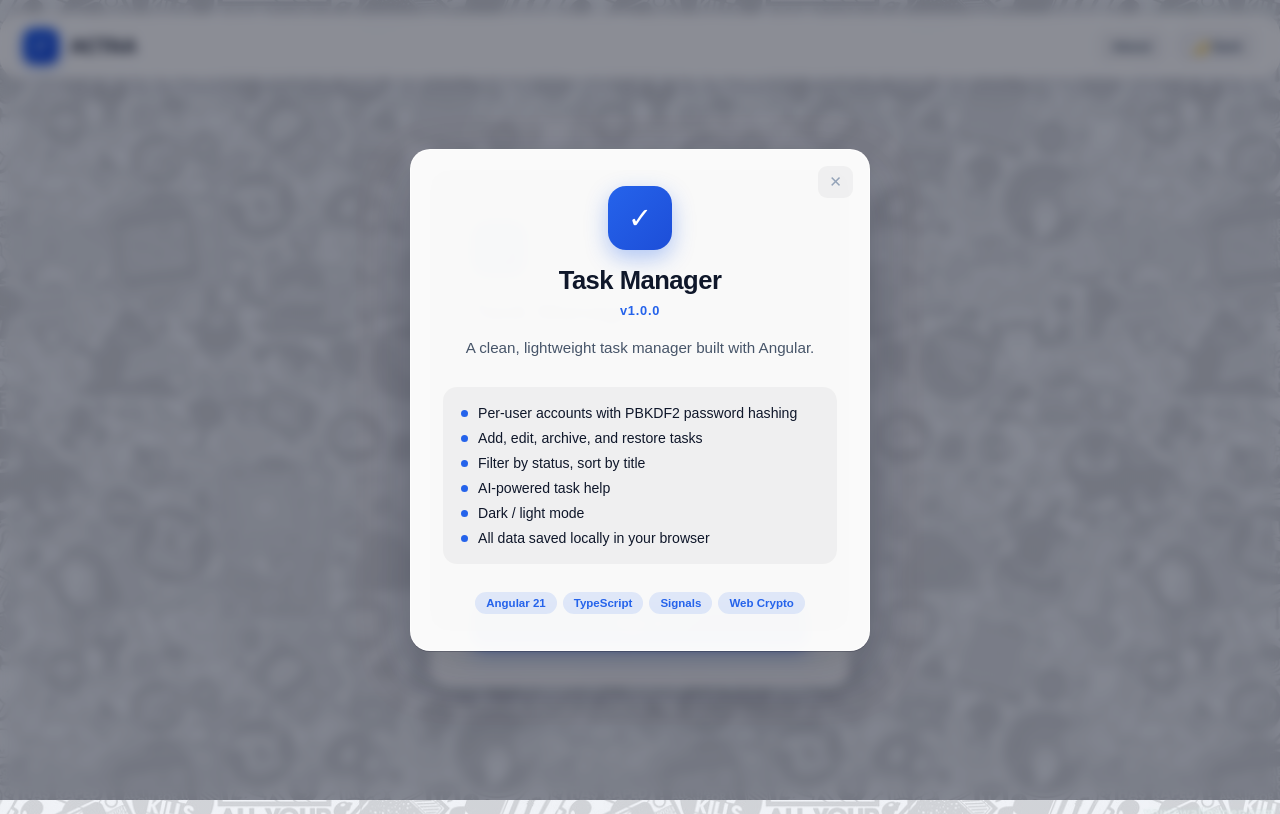
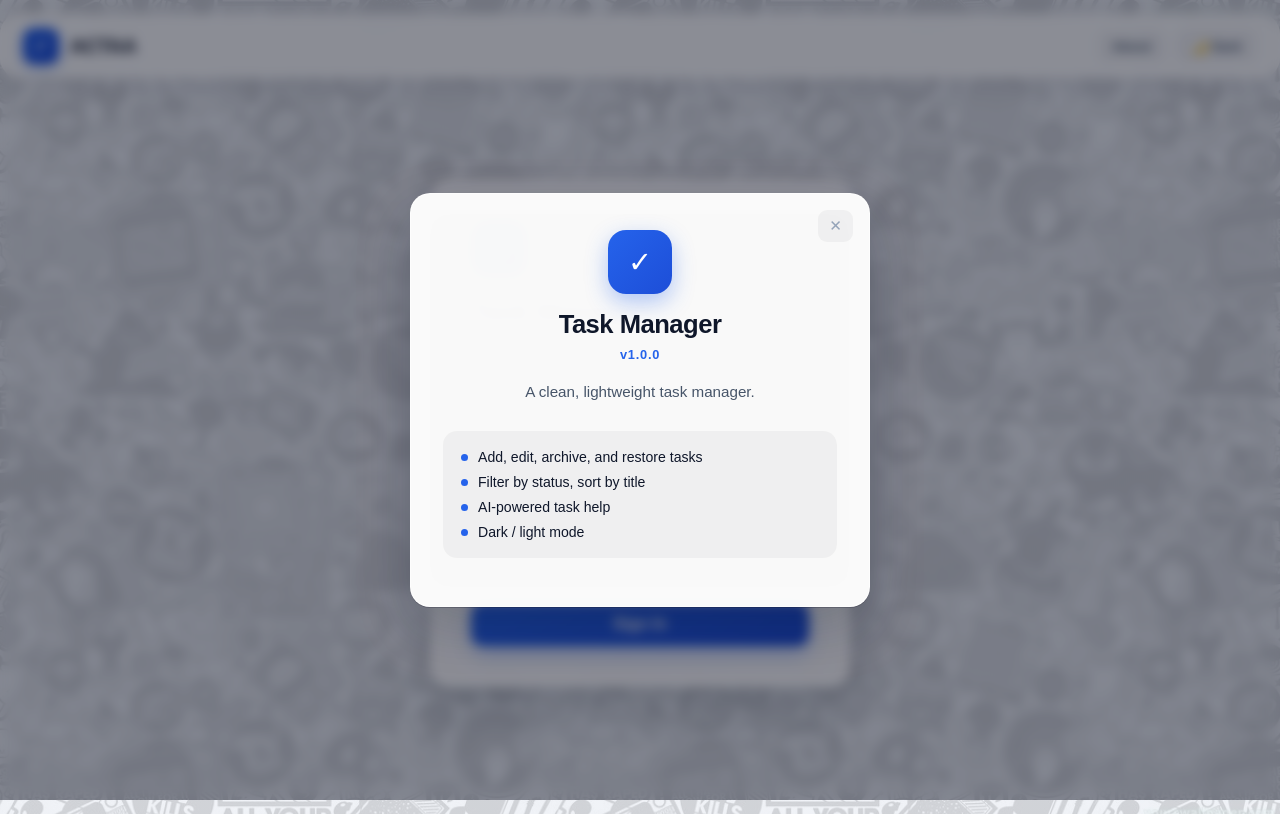
Before and after one commit to svsdlmao/My-First-App, an Angular app: page /tasks in a window 1280 px wide. Both pictures are taken after a click on the button "About". Built offline with nearby package versions, Linux system fonts and the light colour scheme.

Commit message:
Use Space Grotesk as the global app font

```diff
--- a/src/app/components/about/about.html
+++ b/src/app/components/about/about.html
@@ -7,22 +7,13 @@
       <h1>Task Manager</h1>
       <p class="version">v1.0.0</p>
 
-      <p class="tagline">A clean, lightweight task manager built with Angular.</p>
+      <p class="tagline">A clean, lightweight task manager.</p>
 
       <div class="features">
-        <div class="feature"><span class="dot"></span> Per-user accounts with PBKDF2 password hashing</div>
         <div class="feature"><span class="dot"></span> Add, edit, archive, and restore tasks</div>
         <div class="feature"><span class="dot"></span> Filter by status, sort by title</div>
         <div class="feature"><span class="dot"></span> AI-powered task help</div>
         <div class="feature"><span class="dot"></span> Dark / light mode</div>
-        <div class="feature"><span class="dot"></span> All data saved locally in your browser</div>
-      </div>
-
-      <div class="tech">
-        <span>Angular 21</span>
-        <span>TypeScript</span>
-        <span>Signals</span>
-        <span>Web Crypto</span>
       </div>
     </div>
   </div>
--- a/src/app/components/reports/reports.html
+++ b/src/app/components/reports/reports.html
@@ -24,7 +24,7 @@
     </section>
 
     <!-- Import -->
-    <section class="card">
+  <section class="card">
       <h2>📥 Import</h2>
       <p class="card-sub">Upload an XLSX or CSV file. Required column: <code>title</code>. Optional: <code>description</code>, <code>status</code>, <code>dueDate</code> (YYYY-MM-DD).</p>
 
--- a/src/app/components/task-list/task-list.html
+++ b/src/app/components/task-list/task-list.html
@@ -229,6 +229,7 @@
         <div class="help-footer">
           <button class="cancel" (click)="closeHelp()">Close</button>
           <button class="save" (click)="fetchHelp()">Retry</button>
+          <button class="download" (click)="downloadHelp()">Download</button>
         </div>
       }
     </div>
--- a/src/app/components/task-list/task-list.ts
+++ b/src/app/components/task-list/task-list.ts
@@ -36,7 +36,7 @@ export class TaskListComponent {
     // Pre-warm the API on app boot. Render free-tier servers sleep when idle,
     // so the 30-second cold start happens in the background instead of when
     // the user actually clicks Help.
-    fetch(this.API_URL, { method: 'OPTIONS' }).catch(() => {});
+    fetch(this.API_URL, { method: 'OPTIONS' }).catch(() => { });
 
     // Whenever the raw help HTML OR the theme changes, rebuild a themed document
     // and expose it as a Blob URL. We load the iframe from this URL instead of
@@ -102,9 +102,9 @@ export class TaskListComponent {
 
   // ── Sort / filter ──
   toggleSort() {
-    if (this.sortDir === null)       this.sortDir = 'asc';
+    if (this.sortDir === null) this.sortDir = 'asc';
     else if (this.sortDir === 'asc') this.sortDir = 'desc';
-    else                             this.sortDir = null;
+    else this.sortDir = null;
     this.resetPage();
   }
 
@@ -193,11 +193,11 @@ export class TaskListComponent {
   }
 
   // ── Help (signals so async updates trigger re-render in zoneless mode) ──
-  helpOpen        = signal(false);
-  helpLoading     = signal(false);
+  helpOpen = signal(false);
+  helpLoading = signal(false);
   helpRawResponse = signal('');                       // raw HTML from API
-  helpTaskTitle   = signal('');
-  helpUrl         = signal<SafeResourceUrl | null>(null); // Blob URL for the iframe
+  helpTaskTitle = signal('');
+  helpUrl = signal<SafeResourceUrl | null>(null); // Blob URL for the iframe
   private currentBlobUrl: string | null = null;
   private helpTaskId = 0;
   private helpTaskDesc = '';
@@ -250,21 +250,39 @@ export class TaskListComponent {
     }
   }
 
+  async downloadHelp() {
+
+    const rawData = this.helpRawResponse();
+
+    // 3. Convert the data into a downloadable file blob
+    const blob = new Blob([rawData], { type: 'text/html;charset=utf-8' });
+    const link = document.createElement('a');
+
+    link.href = URL.createObjectURL(blob);
+    const currentMs = new Date().getTime();
+    link.download = `aihelp_${currentMs}.html`;
+
+    link.click();
+    URL.revokeObjectURL(link.href);
+
+  }
+
+
   /** Rebuild the API HTML as a clean, theme-matched document for the iframe. */
   private themeWrap(apiHtml: string): string {
     const d = this.theme.dark();
     const c = {
-      bg:        d ? '#0f172a' : '#ffffff',
-      text:      d ? '#cbd5e1' : '#1e293b',
-      heading:   d ? '#f1f5f9' : '#0f172a',
-      thBg:      d ? '#4f46e5' : '#6366f1',
-      thText:    '#ffffff',
-      codeBg:    d ? '#1e1b4b' : '#eef2ff',
-      codeText:  d ? '#818cf8' : '#4f46e5',
-      border:    d ? '#334155' : '#e2e8f0',
-      altRow:    d ? '#1e293b' : '#fafbff',
+      bg: d ? '#0f172a' : '#ffffff',
+      text: d ? '#cbd5e1' : '#1e293b',
+      heading: d ? '#f1f5f9' : '#0f172a',
+      thBg: d ? '#4f46e5' : '#6366f1',
+      thText: '#ffffff',
+      codeBg: d ? '#1e1b4b' : '#eef2ff',
+      codeText: d ? '#818cf8' : '#4f46e5',
+      border: d ? '#334155' : '#e2e8f0',
+      altRow: d ? '#1e293b' : '#fafbff',
       scrollbar: d ? '#334155' : '#cbd5e1',
-      link:      '#6366f1'
+      link: '#6366f1'
     };
 
     // Take ONLY the body's inner content (ignore the API's <head>/<style> entirely),
--- a/src/index.html
+++ b/src/index.html
@@ -8,7 +8,7 @@
   <link rel="icon" type="image/svg+xml" href="favicon.svg">
   <link rel="preconnect" href="https://fonts.googleapis.com">
   <link rel="preconnect" href="https://fonts.gstatic.com" crossorigin>
-  <link href="https://fonts.googleapis.com/css2?family=Plus+Jakarta+Sans:wght@400;500;600;700;800&family=Space+Grotesk:wght@400;500;600;700&display=swap" rel="stylesheet">
+  <link href="https://fonts.googleapis.com/css2?family=Space+Grotesk:wght@400;500;600;700&display=swap" rel="stylesheet">
 </head>
 <body>
   <app-root></app-root>
--- a/src/styles.css
+++ b/src/styles.css
@@ -3,7 +3,7 @@
 html, body { min-height: 100vh; }
 
 body {
-  font-family: 'Plus Jakarta Sans', -apple-system, BlinkMacSystemFont, 'Segoe UI', Roboto, sans-serif;
+  font-family: 'Space Grotesk', -apple-system, BlinkMacSystemFont, 'Segoe UI', Roboto, sans-serif;
   -webkit-font-smoothing: antialiased;
   -moz-osx-font-smoothing: grayscale;
   color: var(--text);
```
